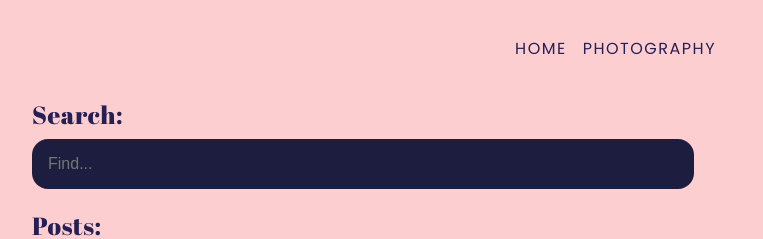
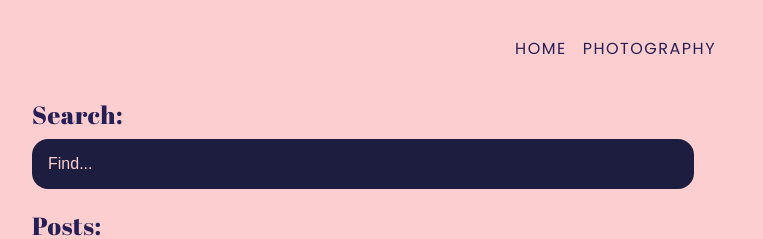
Before and after one commit to developer-gabe/nextjs-project, a Next.js app: page /posts in a window 1280 px wide. Shown: the top 239 px of the page, without its empty margins (258-1021 px from the left). Built offline with nearby package versions, Linux system fonts and the light colour scheme; a small style sheet from the web is missing.

Commit message:
Change placeholder font color

```diff
--- a/styles/globals.css
+++ b/styles/globals.css
@@ -87,7 +87,11 @@ footer {
 }
 
 .search-input:focus {
-	outline: 2px solid #ffbcb1;
+	outline: none;
+}
+
+::placeholder {
+	color: #fdced0;
 }
 
 .see-all-btn-container {
@@ -169,6 +173,12 @@ footer {
 		background: #fdced0 !important;
 		color: #1d1e3f;
 	}
+
+	.search-input:focus {
+		outline: 2px solid #ffbcb1;
+
+	}
+
 }
 
 @keyframes slideIn {
```
